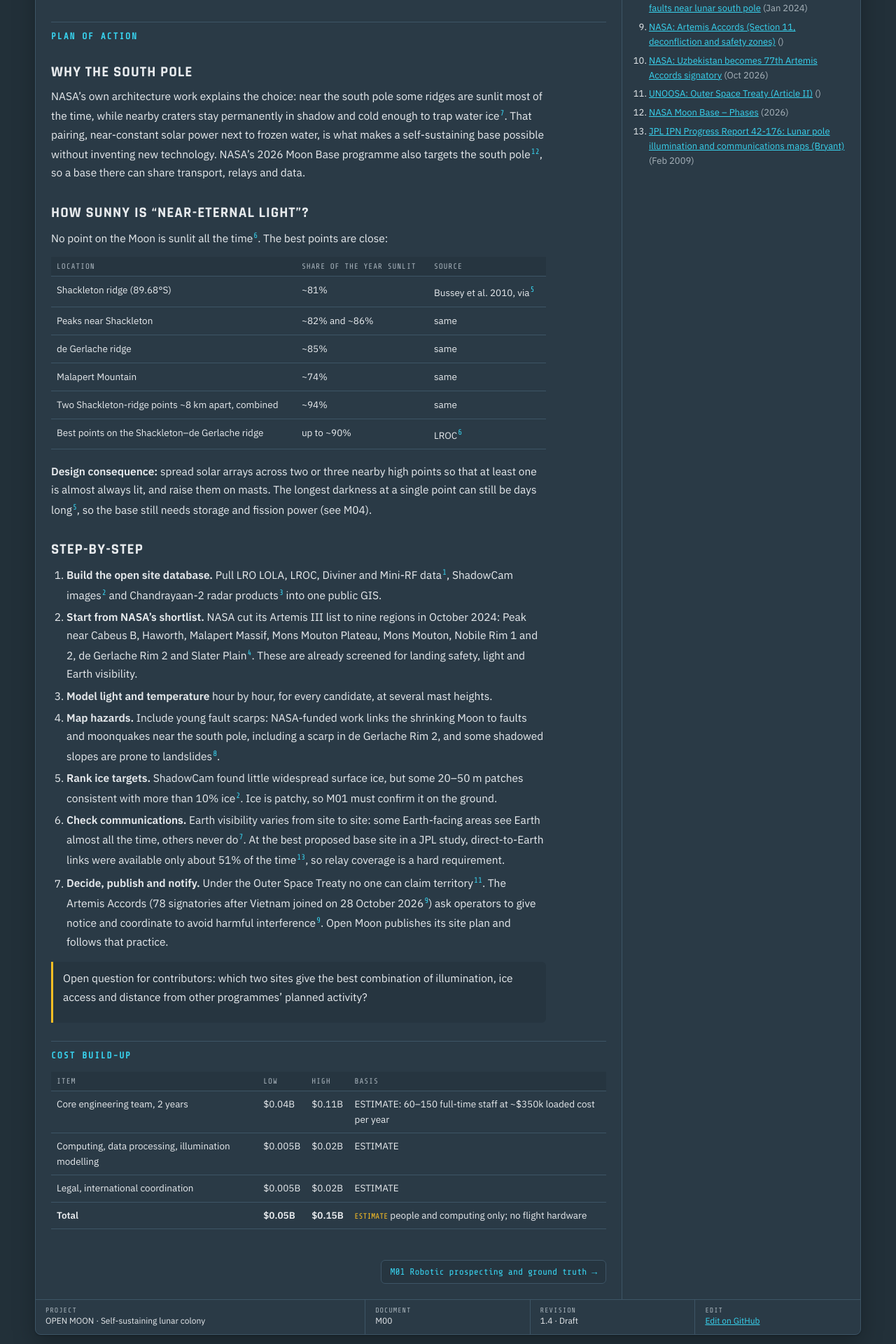
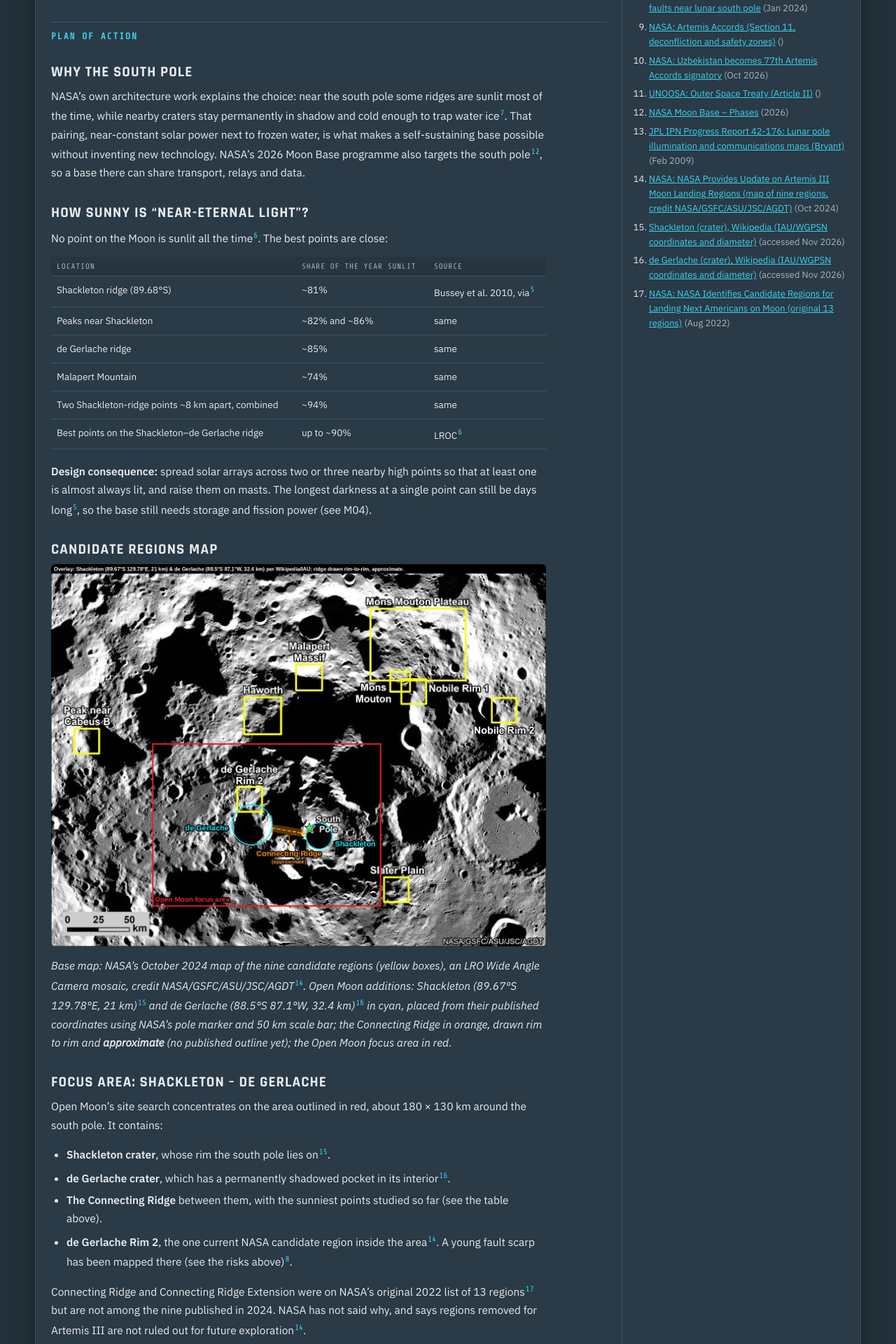
Before and after one commit to TomSomerville/openmoon, a Jekyll site: the page built from _milestones/m00-site-selection.md, in a window 1280 px wide. Shown: the part 1795-3715 px from the top of the page at 70% size. Built offline with Jekyll 4.4.1, drawn with Linux system fonts in a browser that asks for light colours; some of the changed text lies outside the part shown.

Commit message:
M00: add south pole candidate map and Shackleton–de Gerlache focus area
NASA's Oct 2024 nine-region map with Shackleton, de Gerlache and the
approximate Connecting Ridge overlaid, plus the focus-area close-up.

Co-Authored-By: Claude Opus 5.5 <noreply@anthropic.com>
Claude-Session: https://claude.ai/code/session_01EMgvSv8Ki6A9jj7v8eiV3S

```diff
--- a/_milestones/m00-site-selection.md
+++ b/_milestones/m00-site-selection.md
@@ -61,6 +61,10 @@ sources:
   - {title: "UNOOSA: Outer Space Treaty (Article II)", url: "https://www.unoosa.org/pdf/publications/ST_SPACE_51E.pdf", date: ""}
   - {title: "NASA Moon Base – Phases", url: "https://www.nasa.gov/moonbase-phases/", date: "2026"}
   - {title: "JPL IPN Progress Report 42-176: Lunar pole illumination and communications maps (Bryant)", url: "https://ipnpr.jpl.nasa.gov/progress_report/42-176/176C.html", date: "Feb 2009"}
+  - {title: "NASA: NASA Provides Update on Artemis III Moon Landing Regions (map of nine regions, credit NASA/GSFC/ASU/JSC/AGDT)", url: "https://www.nasa.gov/news-release/nasa-provides-update-on-artemis-iii-moon-landing-regions/", date: "Oct 2024"}
+  - {title: "Shackleton (crater), Wikipedia (IAU/WGPSN coordinates and diameter)", url: "https://en.wikipedia.org/wiki/Shackleton_(crater)", date: "accessed Nov 2026"}
+  - {title: "de Gerlache (crater), Wikipedia (IAU/WGPSN coordinates and diameter)", url: "https://en.wikipedia.org/wiki/De_Gerlache_(crater)", date: "accessed Nov 2026"}
+  - {title: "NASA: NASA Identifies Candidate Regions for Landing Next Americans on Moon (original 13 regions)", url: "https://www.nasa.gov/news-release/nasa-identifies-candidate-regions-for-landing-next-americans-on-moon/", date: "Aug 2022"}
 risks:
   - {sev: High, title: "ShadowCam's mission is expected to end in early 2028, cutting off new images inside shadowed craters", fix: "Request targeted ShadowCam imaging of candidate PSRs now; archive everything; plan our own prospecting in M01"}
   - {sev: High, title: "Other programmes want the same few sunlit ridges (NASA Moon Base, China's Chang'e-7 near Shackleton)", fix: "Choose a primary and backup site; publish plans early and coordinate under Artemis Accords deconfliction; design for shared infrastructure"}
@@ -88,6 +92,27 @@ No point on the Moon is sunlit all the time<sup class="r">[6](#s6)</sup>. The be
 
 **Design consequence:** spread solar arrays across two or three nearby high points so that at least one is almost always lit, and raise them on masts. The longest darkness at a single point can still be days long<sup class="r">[5](#s5)</sup>, so the base still needs storage and fission power (see M04).
 
+## Candidate regions map
+
+![NASA's nine candidate landing regions near the lunar south pole, with Shackleton crater, de Gerlache crater and the Connecting Ridge added, and the Open Moon focus area outlined in red]({{ '/assets/sites/south-pole-candidate-regions.jpg' | relative_url }})
+
+*Base map: NASA's October 2024 map of the nine candidate regions (yellow boxes), an LRO Wide Angle Camera mosaic, credit NASA/GSFC/ASU/JSC/AGDT<sup class="r">[14](#s14)</sup>. Open Moon additions: Shackleton (89.67°S 129.78°E, 21 km)<sup class="r">[15](#s15)</sup> and de Gerlache (88.5°S 87.1°W, 32.4 km)<sup class="r">[16](#s16)</sup> in cyan, placed from their published coordinates using NASA's pole marker and 50 km scale bar; the Connecting Ridge in orange, drawn rim to rim and **approximate** (no published outline yet); the Open Moon focus area in red.*
+
+## Focus area: Shackleton – de Gerlache
+
+Open Moon's site search concentrates on the area outlined in red, about 180 × 130 km around the south pole. It contains:
+
+- **Shackleton crater**, whose rim the south pole lies on<sup class="r">[15](#s15)</sup>.
+- **de Gerlache crater**, which has a permanently shadowed pocket in its interior<sup class="r">[16](#s16)</sup>.
+- **The Connecting Ridge** between them, with the sunniest points studied so far (see the table above).
+- **de Gerlache Rim 2**, the one current NASA candidate region inside the area<sup class="r">[14](#s14)</sup>. A young fault scarp has been mapped there (see the risks above)<sup class="r">[8](#s8)</sup>.
+
+Connecting Ridge and Connecting Ridge Extension were on NASA's original 2022 list of 13 regions<sup class="r">[17](#s17)</sup> but are not among the nine published in 2024. NASA has not said why, and says regions removed for Artemis III are not ruled out for future exploration<sup class="r">[14](#s14)</sup>.
+
+![Close-up of the Open Moon focus area: de Gerlache Rim 2, de Gerlache crater, the Connecting Ridge and Shackleton crater]({{ '/assets/sites/shackleton-de-gerlache-focus.jpg' | relative_url }})
+
+*Close-up of the focus area (same sources and caveats as above).*
+
 ## Step-by-step
 
 1. **Build the open site database.** Pull LRO LOLA, LROC, Diviner and Mini-RF data<sup class="r">[1](#s1)</sup>, ShadowCam images<sup class="r">[2](#s2)</sup> and Chandrayaan-2 radar products<sup class="r">[3](#s3)</sup> into one public GIS.
--- a/assets/site.css
+++ b/assets/site.css
@@ -78,6 +78,7 @@ body{font-size:15px}
 .prose p{margin:0 0 14px}
 .prose ul,.prose ol{padding-left:22px;margin:0 0 14px}
 .prose li{margin-bottom:5px}
+.prose img{display:block;max-width:100%;height:auto;border-radius:6px;margin:8px 0 6px}
 .prose a{color:var(--hi)}
 .prose code{font:13px var(--fm);background:var(--panel);padding:1px 5px;border-radius:4px}
 .prose blockquote{margin:16px 0;padding:10px 14px;border-left:3px solid var(--warn);background:var(--panel);border-radius:0 6px 6px 0;color:var(--ink)}
```
Also changed, not shown: assets/sites/shackleton-de-gerlache-focus.jpg (added), assets/sites/south-pole-candidate-regions.jpg (added).
